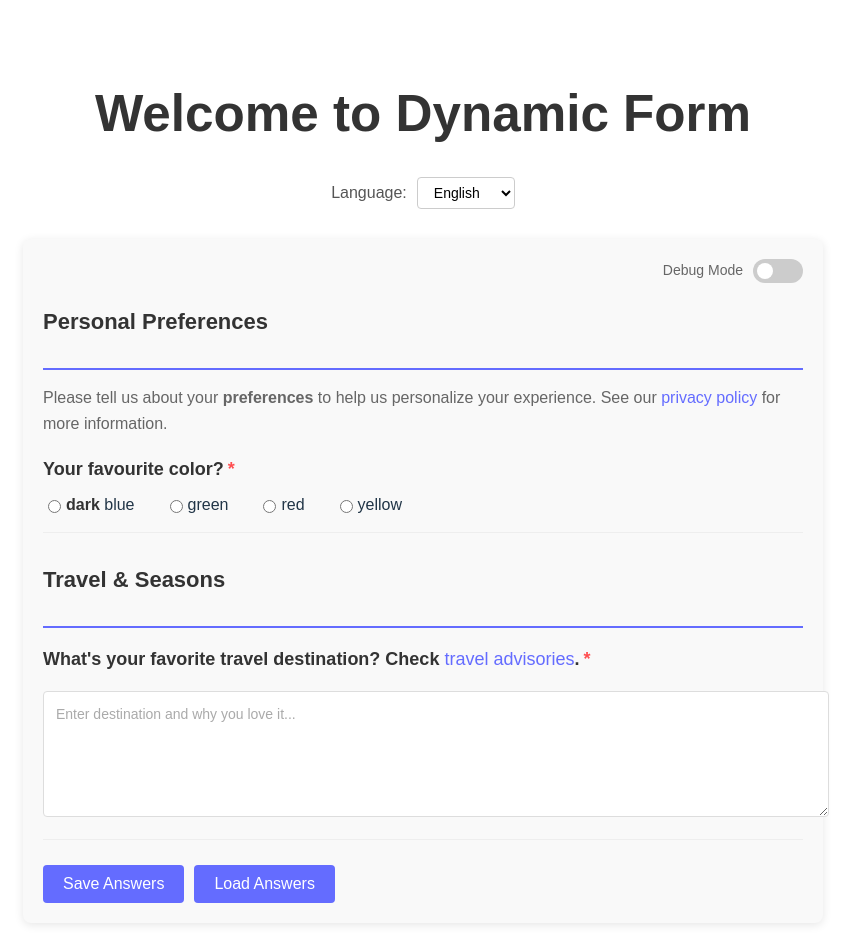
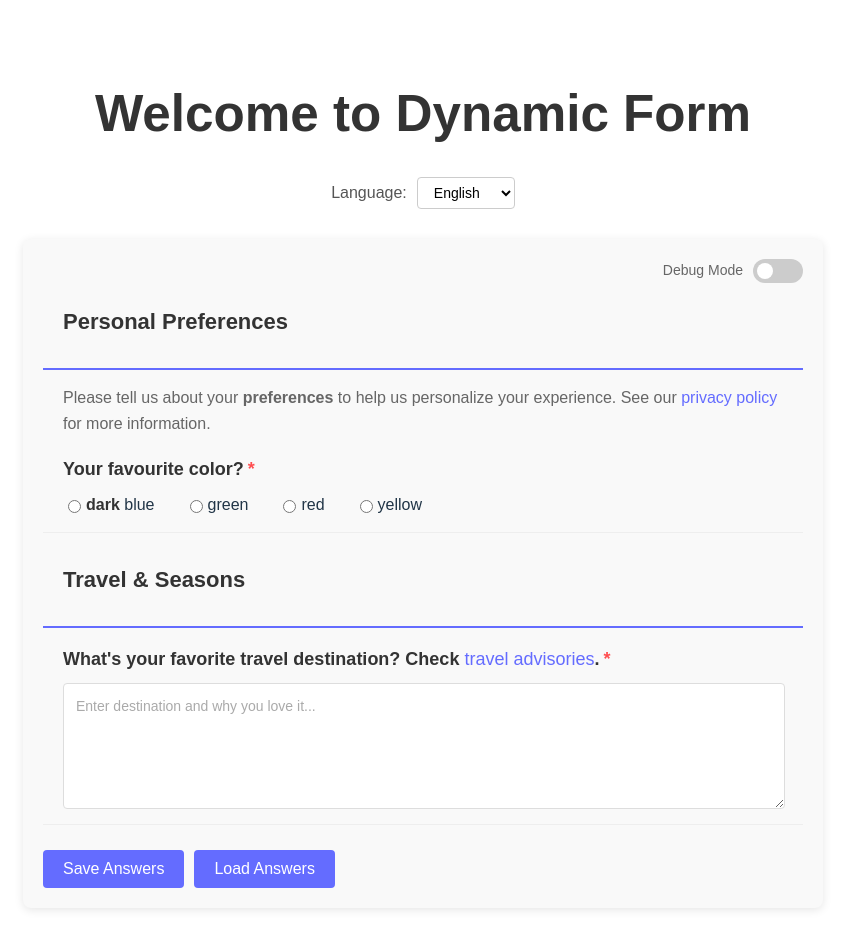
Before and after one commit to chtz/cursordemo_dynamicform, a React (Vite) app: page / in a window 1280 px wide. Shown: the top 940 px of the page, without its empty margins (217-1077 px from the left). Built offline with nearby package versions, Linux system fonts and the light colour scheme.

Commit message:
textarea css (space left and right equal)

```diff
--- a/src/App.css
+++ b/src/App.css
@@ -170,6 +170,8 @@ input:checked + .slider:before {
   margin-bottom: 25px;
   padding-bottom: 15px;
   border-bottom: 1px solid #eee;
+  padding-left: 20px;
+  padding-right: 20px;
 }
 
 .question-label {
@@ -183,6 +185,7 @@ input:checked + .slider:before {
   display: flex;
   flex-wrap: wrap;
   gap: 15px;
+  padding-left: 0;
 }
 
 .radio-option {
@@ -292,10 +295,12 @@ footer {
 }
 
 .text-input {
-  width: 100%;
+  width: calc(100% - 24px);
+  margin-left: auto;
+  margin-right: auto;
+  display: block;
   min-height: 100px;
   padding: 12px;
-  margin-top: 8px;
   border: 1px solid #ddd;
   border-radius: 4px;
   font-family: inherit;
@@ -349,6 +354,8 @@ footer {
   margin: 30px 0 15px;
   border-bottom: 2px solid #646cff;
   padding-bottom: 8px;
+  padding-left: 20px;
+  padding-right: 20px;
 }
 
 .form-title:first-child {
@@ -365,6 +372,8 @@ footer {
   margin-bottom: 20px;
   color: #666;
   line-height: 1.6;
+  padding-left: 20px;
+  padding-right: 20px;
 }
 
 .form-paragraph p {
```
